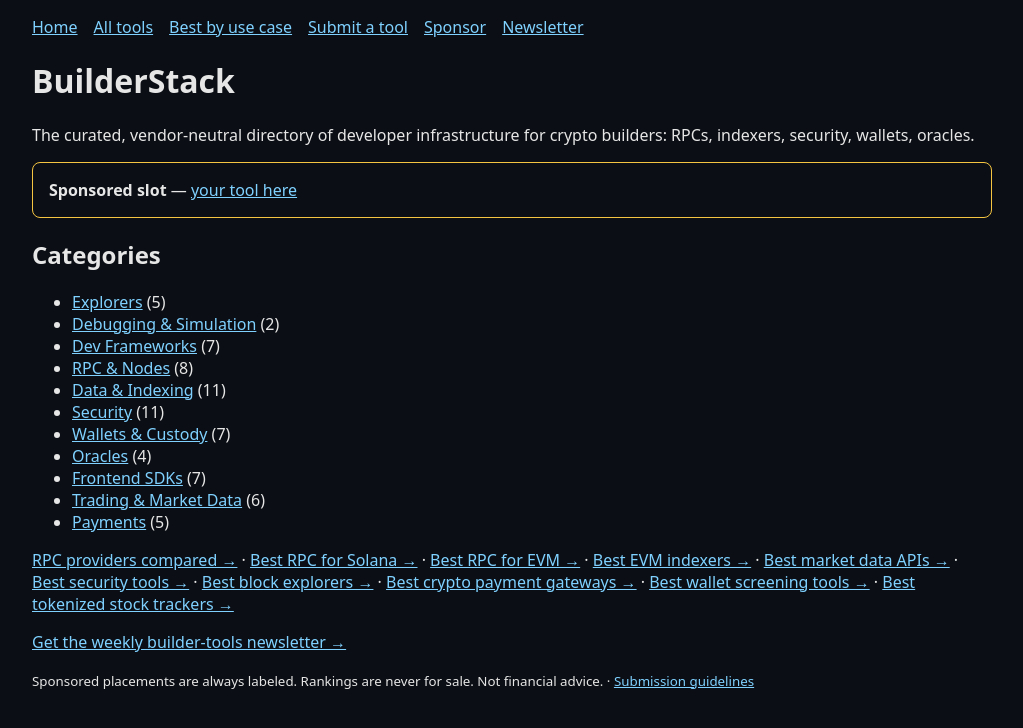
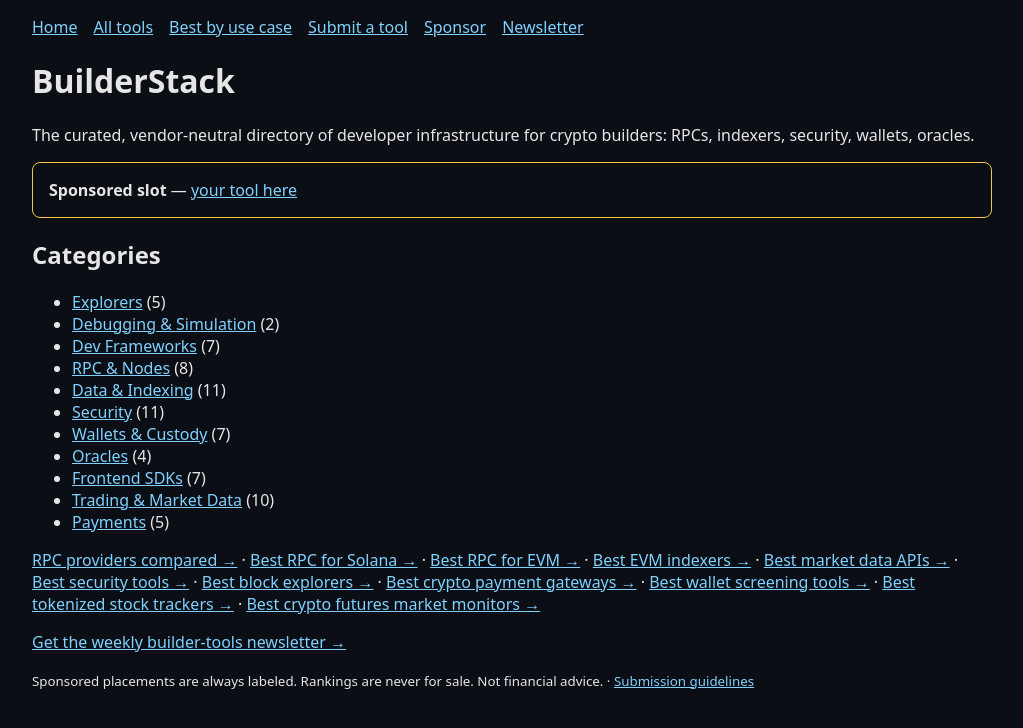
Before and after one commit to biff-cloud/builderstack, an Astro site: page /builderstack/ in a window 1280 px wide. Shown: the whole page, without its empty margins (128-1151 px from the left). Built offline with nearby package versions, Linux system fonts and the light colour scheme; Astro itself is replaced by a stand-in of ours.

Commit message:
Add /best/crypto-futures-market-monitors/ guide (Mercu, CoinGlass, Laevitas, Velo, Hyblock) + 4 Trading & Market Data tools; Featured guide slot; 77 tools; refresh OG image

```diff
--- a/src/data/tools.json
+++ b/src/data/tools.json
@@ -728,5 +728,45 @@
     "desc": "Registry and analytics for tokenized real-world assets, including tokenized stocks and ETFs, treasuries, credit and commodities.",
     "freeTier": "Free Preview: reference data and market metrics",
     "limits": "Pro $500/mo (3 seats, +$100/seat); Enterprise API custom"
+  },
+  {
+    "slug": "coinglass",
+    "name": "CoinGlass",
+    "url": "https://www.coinglass.com",
+    "category": "Trading & Market Data",
+    "pricing": "Free web + API from $29/mo",
+    "desc": "Crypto derivatives market data: open interest, funding rates, liquidations, options and more across major exchanges, on the web and via API.",
+    "freeTier": "Free web dashboards for OI, funding, liquidations and related charts",
+    "limits": "API: Hobbyist $29/mo, Startup $79/mo, Standard $299/mo, Professional $699/mo; Enterprise inquire"
+  },
+  {
+    "slug": "laevitas",
+    "name": "Laevitas",
+    "url": "https://www.laevitas.ch",
+    "category": "Trading & Market Data",
+    "pricing": "Free + Premium $50/mo per seat + Enterprise $500/mo per seat",
+    "desc": "Crypto derivatives analytics across options, perpetual and dated futures: funding rates, open interest, liquidations, Greeks and order books on 15+ exchanges.",
+    "freeTier": "Free $0/mo: 1 week historical data, basic charting (8 charts per page)",
+    "limits": "Premium $50/mo per seat; Enterprise $500/mo per seat; Custom Enterprise; USDC on Base or Solana"
+  },
+  {
+    "slug": "velo",
+    "name": "Velo",
+    "url": "https://velo.xyz",
+    "category": "Trading & Market Data",
+    "pricing": "Web app + API from $199/mo",
+    "desc": "Crypto market insights web app and API: charts, open interest, funding rates, orderbook and liquidation heatmaps, alerts and news across major exchanges.",
+    "freeTier": "Web app (charts, OI, funding, heatmaps, alerts per docs); API trial on request via support@velo.xyz",
+    "limits": "API keys $199/mo; monthly (3-month history) or yearly (full history)"
+  },
+  {
+    "slug": "hyblock-capital",
+    "name": "Hyblock Capital",
+    "url": "https://hyblockcapital.com",
+    "category": "Trading & Market Data",
+    "pricing": "Basic free + Advanced $99/mo + Professional $499/mo",
+    "desc": "Crypto derivatives analytics: liquidation levels and heatmaps, open interest, customizable dashboards, screeners and a backtesting lab.",
+    "freeTier": "Basic $0/mo: Tier 1 indicators, chart, data explorer, up to 1 saved alert",
+    "limits": "Advanced $99/mo; Professional $499/mo (API + Tier 3); annual billing discounts on paid plans"
   }
 ]
--- a/src/lib/featured.js
+++ b/src/lib/featured.js
@@ -1,7 +1,7 @@
 // Paid Featured slots from src/data/featured.json: {"slug","start":"YYYY-MM-DD","end":"YYYY-MM-DD","guide"?:"rpc-for-evm"}.
 // An entry is active while start <= build date (UTC) < end.
 import tools from "../data/tools.json"; import featured from "../data/featured.json";
-export const GUIDES=["rpc-for-evm","rpc-for-solana","indexer-for-evm","crypto-market-data-apis","smart-contract-security-tools","block-explorers","crypto-payment-gateways","wallet-screening","tokenized-stock-trackers"];
+export const GUIDES=["rpc-for-evm","rpc-for-solana","indexer-for-evm","crypto-market-data-apis","smart-contract-security-tools","block-explorers","crypto-payment-gateways","wallet-screening","tokenized-stock-trackers","crypto-futures-market-monitors"];
 export function activeFeatured({category,guide}={}){
   const today=new Date().toISOString().slice(0,10);
   return featured.filter(f=>f.start<=today&&today<f.end).map(f=>{const t=tools.find(x=>x.slug===f.slug);if(!t)throw new Error(`featured.json: unknown slug "${f.slug}"`);if(f.guide&&!GUIDES.includes(f.guide))throw new Error(`featured.json: unknown guide "${f.guide}"`);return {...t,guide:f.guide};}).filter(t=>guide?t.guide===guide:(!category||t.category===category));
--- a/src/pages/best/index.astro
+++ b/src/pages/best/index.astro
@@ -11,6 +11,7 @@ const guides = [
   { path: "crypto-payment-gateways/", title: "Best crypto payment gateways and APIs", note: "BTCPay Server, Solana Pay, Request Network, NOWPayments and CoinPayments." },
   { path: "wallet-screening/", title: "Best wallet blacklist and sanctions screening tools", note: "Check a wallet for USDT/USDC freezes and sanctions exposure: Eagle Virtual, FreezeRadar, Chainalysis oracle, TRM." },
   { path: "tokenized-stock-trackers/", title: "Best tokenized stock and ETF trackers", note: "Find and check tokenized stocks across issuers and chains: Asortino, RWA.xyz, CoinGecko, DefiLlama." },
+  { path: "crypto-futures-market-monitors/", title: "Best crypto futures market monitors", note: "OI, funding and liquidation monitors: Mercu, CoinGlass, Laevitas, Velo, Hyblock Capital." },
 ];
 ---
 <Base title="Best tools by use case — BuilderStack" description={`Curated picks by use case: ${guides.map(g => g.title).join("; ")}.`}>
--- a/src/pages/index.astro
+++ b/src/pages/index.astro
@@ -8,5 +8,5 @@ const slug=(c)=>c.toLowerCase().replace(/[^a-z0-9]+/g,"-");
 <Featured/>
 {!hasFeatured && <div class="card sp"><b>Sponsored slot</b> — <a href={`${import.meta.env.BASE_URL}sponsor/`}>your tool here</a></div>}
 <h2>Categories</h2><ul>{cats.map(c=><li><a href={`${import.meta.env.BASE_URL}category/${slug(c)}/`}>{c}</a> ({tools.filter(t=>t.category===c).length})</li>)}</ul>
-<p><a href={`${import.meta.env.BASE_URL}compare/rpc-providers/`}>RPC providers compared →</a> · <a href={`${import.meta.env.BASE_URL}best/rpc-for-solana/`}>Best RPC for Solana →</a> · <a href={`${import.meta.env.BASE_URL}best/rpc-for-evm/`}>Best RPC for EVM →</a> · <a href={`${import.meta.env.BASE_URL}best/indexer-for-evm/`}>Best EVM indexers →</a> · <a href={`${import.meta.env.BASE_URL}best/crypto-market-data-apis/`}>Best market data APIs →</a> · <a href={`${import.meta.env.BASE_URL}best/smart-contract-security-tools/`}>Best security tools →</a> · <a href={`${import.meta.env.BASE_URL}best/block-explorers/`}>Best block explorers →</a> · <a href={`${import.meta.env.BASE_URL}best/crypto-payment-gateways/`}>Best crypto payment gateways →</a> · <a href={`${import.meta.env.BASE_URL}best/wallet-screening/`}>Best wallet screening tools →</a> · <a href={`${import.meta.env.BASE_URL}best/tokenized-stock-trackers/`}>Best tokenized stock trackers →</a></p>
+<p><a href={`${import.meta.env.BASE_URL}compare/rpc-providers/`}>RPC providers compared →</a> · <a href={`${import.meta.env.BASE_URL}best/rpc-for-solana/`}>Best RPC for Solana →</a> · <a href={`${import.meta.env.BASE_URL}best/rpc-for-evm/`}>Best RPC for EVM →</a> · <a href={`${import.meta.env.BASE_URL}best/indexer-for-evm/`}>Best EVM indexers →</a> · <a href={`${import.meta.env.BASE_URL}best/crypto-market-data-apis/`}>Best market data APIs →</a> · <a href={`${import.meta.env.BASE_URL}best/smart-contract-security-tools/`}>Best security tools →</a> · <a href={`${import.meta.env.BASE_URL}best/block-explorers/`}>Best block explorers →</a> · <a href={`${import.meta.env.BASE_URL}best/crypto-payment-gateways/`}>Best crypto payment gateways →</a> · <a href={`${import.meta.env.BASE_URL}best/wallet-screening/`}>Best wallet screening tools →</a> · <a href={`${import.meta.env.BASE_URL}best/tokenized-stock-trackers/`}>Best tokenized stock trackers →</a> · <a href={`${import.meta.env.BASE_URL}best/crypto-futures-market-monitors/`}>Best crypto futures market monitors →</a></p>
 <p><a href={`${import.meta.env.BASE_URL}newsletter/`}>Get the weekly builder-tools newsletter →</a></p></Base>
```
Also changed, not shown: src/pages/best/crypto-futures-market-monitors.astro (added, +35 -0 lines), src/pages/category/[cat].astro (+1 -1 lines), public/og.png.
